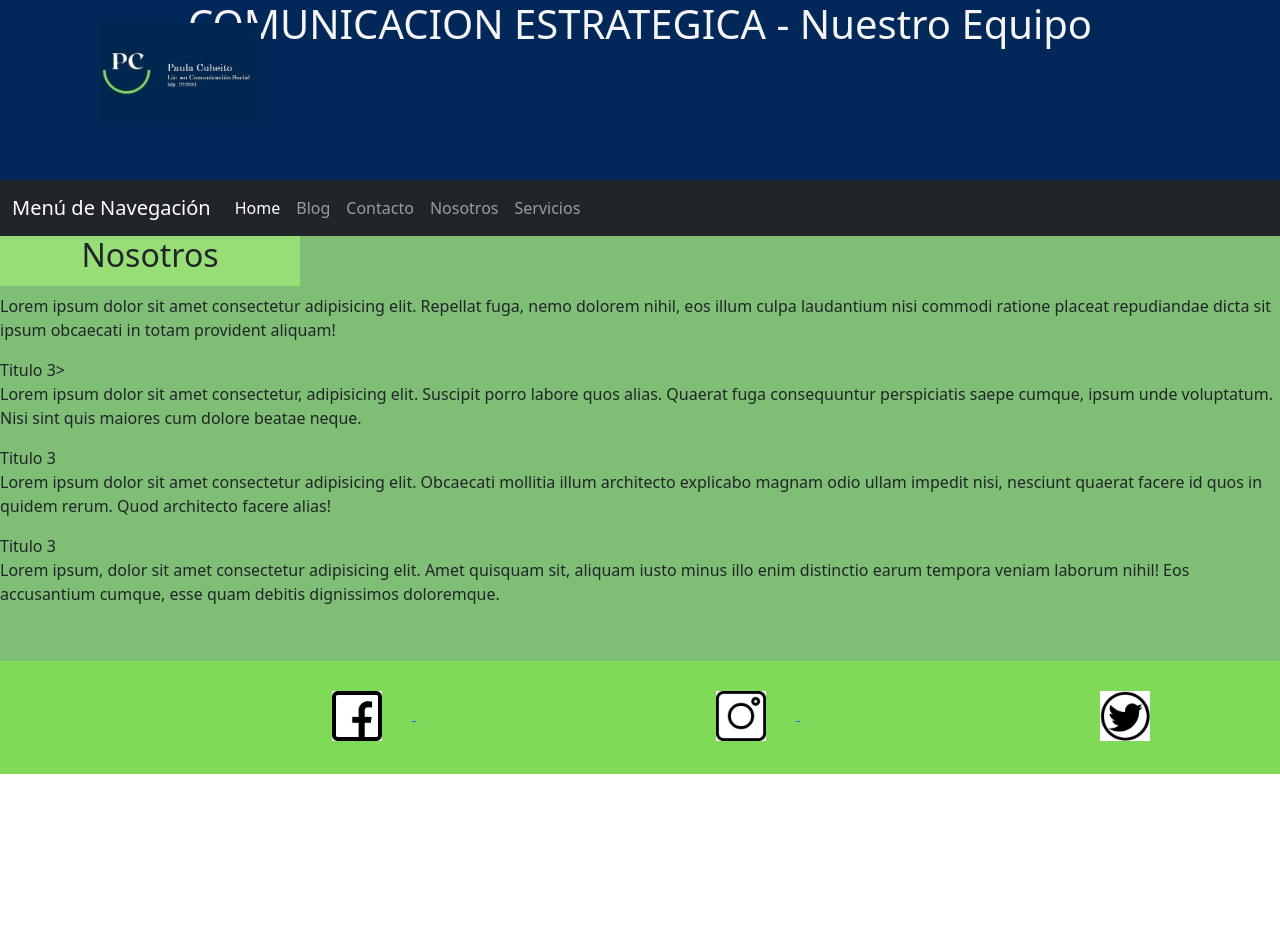
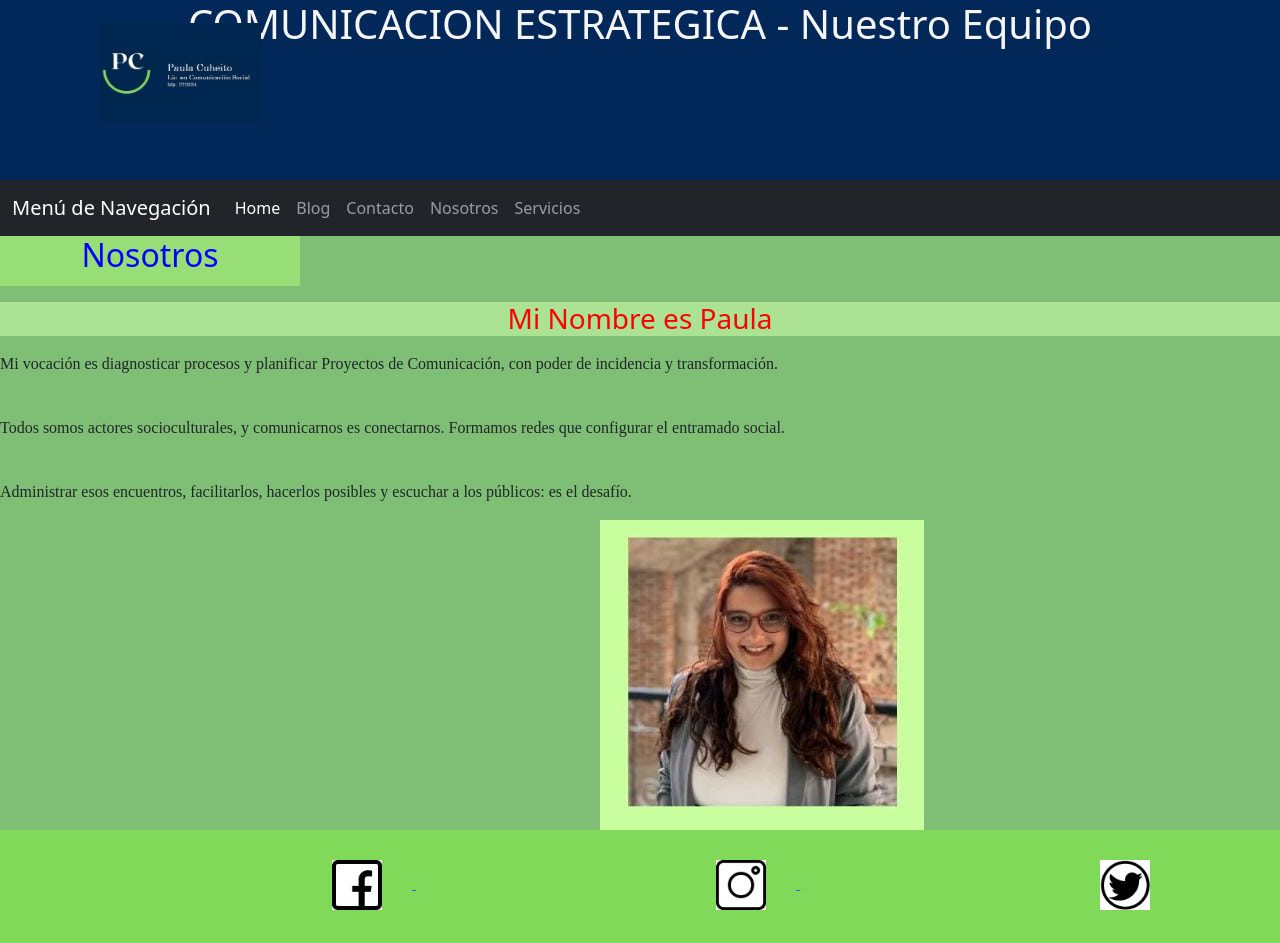
Before and after one commit to juliaanrn/comunicacionE, a website: page html/nosotros.html in a window 1280 px wide. Before the commit the page ends 800 px from the top, so only its background shows below. Drawn offline with nearby package versions, Linux system fonts and the light colour scheme.

Commit message:
finaltres

```diff
--- a/html/nosotros.html
+++ b/html/nosotros.html
@@ -44,11 +44,14 @@
     <h2 id="animacion">Nosotros</h2>
     <script src="https://cdn.jsdelivr.net/npm/bootstrap@5.1.3/dist/js/bootstrap.bundle.min.js" integrity="sha384-ka7Sk0Gln4gmtz2MlQnikT1wXgYsOg+OMhuP+IlRH9sENBO0LRn5q+8nbTov4+1p" crossorigin="anonymous"></script>
 </body>
-<section><p class="textouno">
-Lorem ipsum dolor sit amet consectetur adipisicing elit. Repellat fuga, nemo dolorem nihil, eos illum culpa laudantium nisi commodi ratione placeat repudiandae dicta sit ipsum obcaecati in totam provident aliquam!</p>
-<section>Titulo 3><p class="textodos">Lorem ipsum dolor sit amet consectetur, adipisicing elit. Suscipit porro labore quos alias. Quaerat fuga consequuntur perspiciatis saepe cumque, ipsum unde voluptatum. Nisi sint quis maiores cum dolore beatae neque.</p></section>
-<section>Titulo 3<p class="textotres">Lorem ipsum dolor sit amet consectetur adipisicing elit. Obcaecati mollitia illum architecto explicabo magnam odio ullam impedit nisi, nesciunt quaerat facere id quos in quidem rerum. Quod architecto facere alias!</p></section>
-<section>Titulo 3<p class="textocuatro">Lorem ipsum, dolor sit amet consectetur adipisicing elit. Amet quisquam sit, aliquam iusto minus illo enim distinctio earum tempora veniam laborum nihil! Eos accusantium cumque, esse quam debitis dignissimos doloremque.</p></section>
+<section>
+<p><h3>Mi Nombre es Paula</h3></p>
+<p>Mi vocación es diagnosticar procesos y planificar Proyectos de Comunicación, con poder de incidencia y transformación.</p>
+<br>
+<p>Todos somos actores socioculturales, y comunicarnos es conectarnos. Formamos redes que configurar el entramado social.</p>
+<br>
+<p>Administrar esos encuentros, facilitarlos, hacerlos posibles y escuchar a los públicos: es el desafío.</p>
+<img src="../img/nosotrosimg.jfif" class="nosotrosimg" alt="">
 </main>
 </section>
 
--- a/scss/estilos.scss
+++ b/scss/estilos.scss
@@ -79,7 +79,15 @@ margin-top: 22px;
     }
 
     main{
-        min-height: 358px;
+        min-height: 300px;
+    }
+
+    p{
+        font-family: 'Times New Roman', Times, serif;
+    }
+
+    .nosotrosimg{
+        margin-left: 250px;
     }
 
     h2{
@@ -96,11 +104,11 @@ margin-top: 22px;
 }
 
 h2{
-    @include colorTituloSecundario( blue, yellow, 60px );
+    @include colorTituloSecundario( blue, #81D959, 60px );
 }
 
 h3{
-    @include colorTituloSecundario( red, green, 80px );
+    @include colorTituloSecundario( red, #ace293, 80px );
 }
 
 h4{
@@ -109,31 +117,6 @@ h4{
 
     .radial{
         background-image: radial-gradient(orange, #7FBF75);
-    }
-
-    .textouno{
-        font: green;
-        background-color: red;
-        text-align: center;
-        font-family: Verdana, Geneva, Tahoma, sans-serif;
-    }
-
-    .textodos{
-        @extend .textouno;
-        font: yellow;
-        text-size: 50px;
-    }
-
-    .textotres{
-        @extend .textouno;
-        font: white;
-        text-size: 50px;
-    }
-
-    .textocuatro{
-        @extend .textouno;
-        font: orange;
-        text-size: 50px;
     }
 
 main{
@@ -236,6 +219,14 @@ margin-top: 22px;
         min-height: 250px;
     }
 
+    p{
+        font-family: 'Times New Roman', Times, serif;
+    }
+
+    .nosotrosimg{
+        margin-left: 600px;
+    }
+
     h2{
         text-align: center;
 }
@@ -251,11 +242,11 @@ margin-top: 22px;
 }
 
 h2{
-    @include colorTituloSecundario( blue, yellow, 60px );
+    @include colorTituloSecundario( blue, #81D959, 60px );
 }
 
 h3{
-    @include colorTituloSecundario( red, green, 80px );
+    @include colorTituloSecundario( red, #ace293, 80px );
 }
 
 h4{
@@ -265,32 +256,6 @@ h4{
     #radial{
         background-image: radial-gradient(orange, #7FBF75);
     }
-
-    .textouno{
-        font: green;
-        background-color: red;
-        text-align: center;
-        font-family: Verdana, Geneva, Tahoma, sans-serif;
-    }
-
-    .textodos{
-        @extend .textouno;
-        font: yellow;
-        text-size: 50px;
-    }
-
-    .textotres{
-        @extend .textouno;
-        font: white;
-        text-size: 50px;
-    }
-
-    .textocuatro{
-        @extend .textouno;
-        font: orange;
-        text-size: 50px;
-    }
-
 
 main{
     background-color: #7FBF75;
@@ -391,6 +356,14 @@ main{
             min-height: 430px;
         }
 
+        p{
+            font-family: 'Times New Roman', Times, serif;
+        }
+
+        .nosotrosimg{
+            margin-left: 600px;
+        }
+
         h2{
             text-align: center;
     }
@@ -405,11 +378,11 @@ main{
     }
 
     h2{
-        @include colorTituloSecundario( blue, yellow, 60px );
+        @include colorTituloSecundario( blue, #81D959, 60px );
     }
 
     h3{
-        @include colorTituloSecundario( red, green, 80px );
+        @include colorTituloSecundario( red, #737a70, 80px );
     }
 
     h4{
@@ -420,31 +393,6 @@ main{
             background-image: radial-gradient(orange, #7FBF75);
         }
 
-        .textouno{
-            font: green;
-            background-color: red;
-            text-size: 50px;
-            text-align: center;
-            font-family: Verdana, Geneva, Tahoma, sans-serif;
-        }
-
-        .textodos{
-            @extend .textouno;
-            font: yellow;
-            text-size: 50px;
-        }
-
-        .textotres{
-            @extend .textouno;
-            font: white;
-            text-size: 50px;
-        }
-
-        .textocuatro{
-            @extend .textouno;
-            font: orange;
-            text-size: 50px;
-        }
 
     main{
         background-color: #7FBF75;
@@ -545,6 +493,14 @@ main{
             min-height: 425px;
         }
 
+        p{
+            font-family: 'Times New Roman', Times, serif;
+        }
+
+        .nosotrosimg{
+            margin-left: 600px;
+        }
+
         h2{
             text-align: center;
     }
@@ -559,11 +515,11 @@ main{
     }
 
     h2{
-        @include colorTituloSecundario( blue, yellow, 60px );
+        @include colorTituloSecundario( blue, #81D959, 60px );
     }
 
     h3{
-        @include colorTituloSecundario( red, green, 80px );
+        @include colorTituloSecundario( red, #ace293, 80px );
     }
 
     h4{
@@ -573,32 +529,6 @@ main{
 
         #radial{
             background-image: radial-gradient(orange, #7FBF75);
-        }
-
-        .textouno{
-            font: green;
-            background-color: red;
-            text-size: 50px;
-            text-align: center;
-            font-family: Verdana, Geneva, Tahoma, sans-serif;
-        }
-
-        .textodos{
-            @extend .textouno;
-            font: yellow;
-            text-size: 50px;
-        }
-
-        .textotres{
-            @extend .textouno;
-            font: white;
-            text-size: 50px;
-        }
-
-        .textocuatro{
-            @extend .textouno;
-            font: orange;
-            text-size: 50px;
         }
 
 
@@ -700,6 +630,14 @@ main{
             min-height: 425px;
         }
 
+        p{
+            font-family: 'Times New Roman', Times, serif;
+        }
+
+        .nosotrosimg{
+            margin-left: 600px;
+        }
+
         h2{
             text-align: center;
     }
@@ -714,11 +652,11 @@ main{
     }
 
     h2{
-        @include colorTituloSecundario( blue, yellow, 60px );
+        @include colorTituloSecundario( blue, #81D959, 60px );
     }
 
     h3{
-        @include colorTituloSecundario( red, green, 80px );
+        @include colorTituloSecundario( red, #ace293, 80px );
     }
 
     h4{
@@ -733,31 +671,6 @@ main{
         background-color: #7FBF75;
     }
 
-    .textouno{
-        font: green;
-        background-color: red;
-        text-size: 50px;
-        text-align: center;
-        font-family: Verdana, Geneva, Tahoma, sans-serif;
-    }
-
-    .textodos{
-        @extend .textouno;
-        font: yellow;
-        text-size: 50px;
-    }
-
-    .textotres{
-        @extend .textouno;
-        font: white;
-        text-size: 50px;
-    }
-
-    .textocuatro{
-        @extend .textouno;
-        font: orange;
-        text-size: 50px;
-    }
 
     #animacion{
         text-align: center;
```
Also changed, not shown: html/blog.html (+1 -1 lines), html/servicios.html (+1 -1 lines), estilos/estilos.css, img/blog1.jpg, img/blog2.jpg, img/blog3.jpg, img/blog4.jpg (deleted), img/nosotrosimg.jfif (added).
